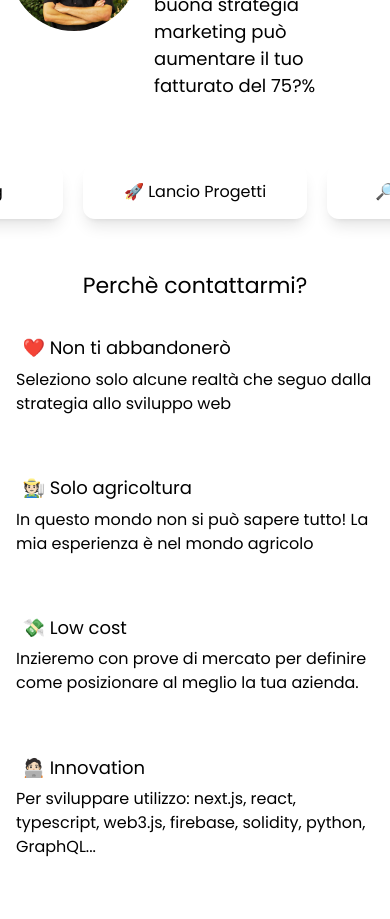
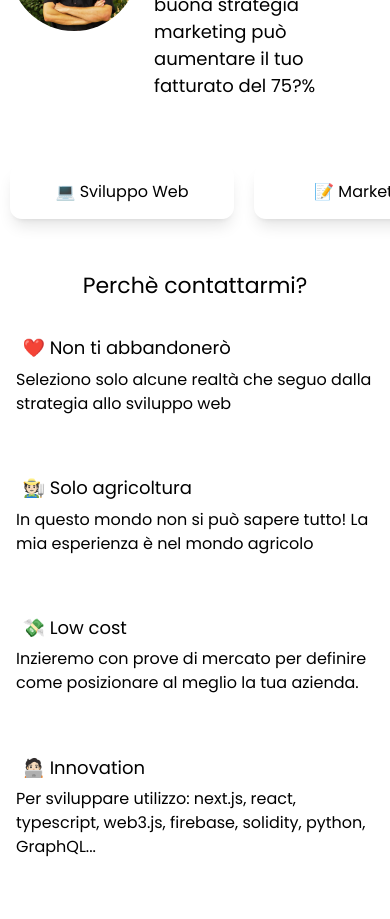
Before and after one commit to francemazzi/frasma, a Next.js app: page / in a window 390 px wide. Shown: the part 1120-2039 px from the top of the page. Built offline with nearby package versions, Linux system fonts and the light colour scheme.

Commit message:
fix: short description center

```diff
--- a/components/molecols/shortDescription/ShortDescription.tsx
+++ b/components/molecols/shortDescription/ShortDescription.tsx
@@ -23,7 +23,7 @@ function ShortDescription() {
 
   return (
     <div
-      className="flex flex-row items-center justify-center overflow-x-scroll py-[20px]"
+      className="flex flex-row lg:items-center lg:justify-center overflow-x-scroll py-[20px]"
       // slidesPerView={width < breakPoint ? 2 : 3}
       // // slidesPerView={"auto"}
       // freeMode
```
